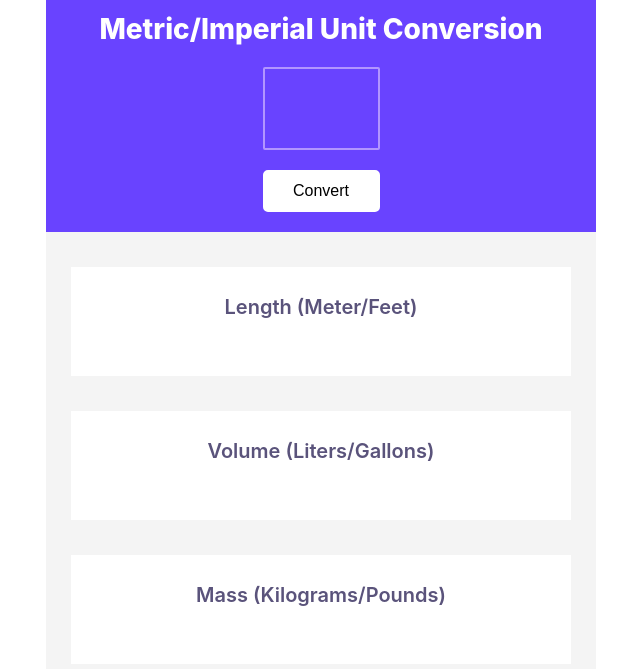
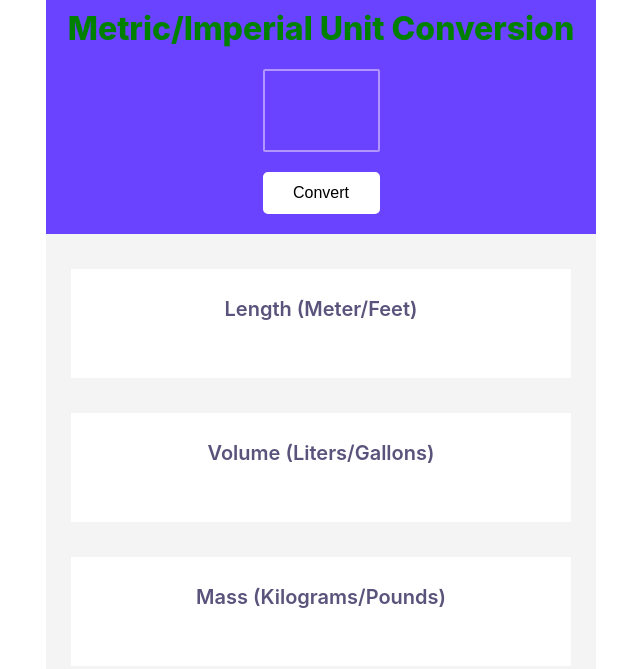
Before and after one commit to bathpool/unit-converter, a plain HTML site: page index.html in a window 1280 px wide. Shown: the whole page, without its empty margins (319-959 px from the left). Drawn offline with Linux system fonts and the light colour scheme.

Commit message:
changed color

```diff
--- a/index.css
+++ b/index.css
@@ -20,9 +20,9 @@ body {
 h1 {
     font-family: Inter;
     font-weight: 800;
-    font-style: Extra Bold;
+    font-style: Extra Bold;sqrt(power(,2)Power(,2))
     font-size: 28px;
-    color: white;
+    color: green;
     line-height: 38px;
     letter-spacing: -3%;
     padding-top: 10px;
```
